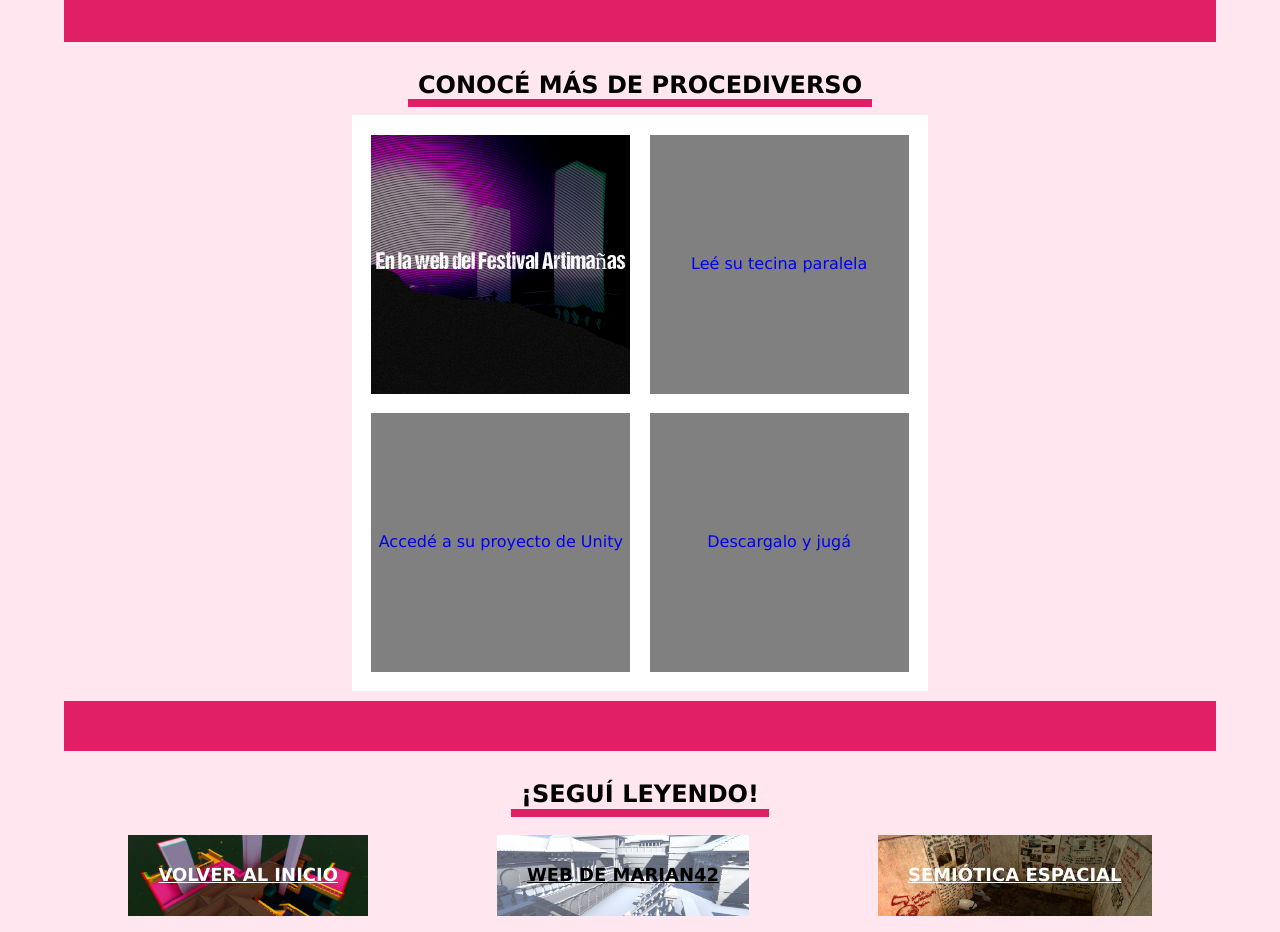
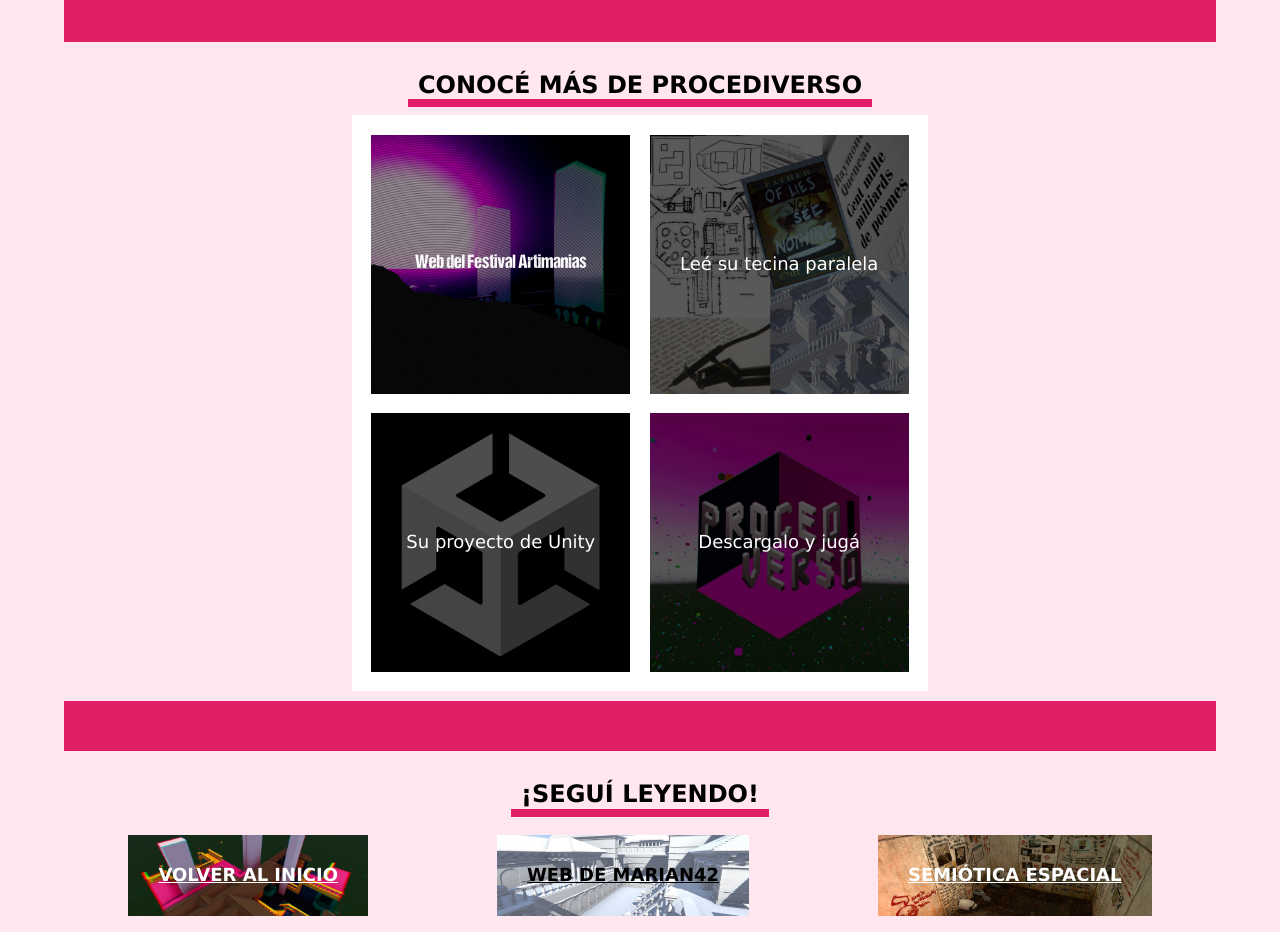
Before and after one commit to alvaroPD00/ProcediWeb, a plain HTML site: page index.html in a window 1280 px wide. Shown: the part 4280-5212 px from the top of the page. Drawn offline with Linux system fonts and the light colour scheme.

Commit message:
actualizacion conocer mas

```diff
--- a/css/style.css
+++ b/css/style.css
@@ -305,11 +305,35 @@ header {
 }
 .c-artimanias {
   font-family: "DCC-Ash";
-  background-image: url("../img/cuadrado\ artimañas.jpg");
+  background-image: url("../img/cuadrado-artimañas.jpg");
   background-position: center;
   background-size: cover;
   color: white;
-  font-size: x-large;
+  font-size: larger;
+}
+
+.c-tesina {
+  background-image: url("../img/cuadrado-tecina.jpg");
+  background-position: center;
+  background-size: cover;
+  color: white;
+  font-size: large;
+}
+
+.c-github {
+  background-image: url("../img/cuadrado-github.jpg");
+  background-position: center;
+  background-size: cover;
+  color: white;
+  font-size: large;
+}
+
+.c-itchio {
+  background-image: url("../img/cuadrado-itchio.jpg");
+  background-position: center;
+  background-size: cover;
+  color: white;
+  font-size: large;
 }
 
 /**************************segui leyendo*****************************/
--- a/index.html
+++ b/index.html
@@ -328,7 +328,7 @@
               class="cuadrado c-artimanias"
               href="https://taller5.ludic.cc/artimanias/2023/obra/procediverso/"
               target="https://taller5.ludic.cc/artimanias/2023/obra/procediverso/"
-              ><p>En la web del Festival Artimañas</p></a
+              ><p>Web del Festival Artimanias</p></a
             >
 
             <!-------------tesina-->
@@ -340,12 +340,18 @@
             >
 
             <!--------------------github-->
-            <a class="cuadrado c-github" href="Proximamente.html"
-              ><p>Accedé a su proyecto de Unity</p></a
+            <a
+              class="cuadrado c-github"
+              href="https://github.com/AlvaroPerezDominguez/ProyectoProcediverso"
+              target="https://github.com/AlvaroPerezDominguez/ProyectoProcediverso"
+              ><p>Su proyecto de Unity</p></a
             >
 
             <!---------------itchio-->
-            <a class="cuadrado c-itchio" href="Proximamente.html"
+            <a
+              class="cuadrado c-itchio"
+              href="https://alvaropd.itch.io/procediverso"
+              target="https://alvaropd.itch.io/procediverso"
               ><p>Descargalo y jugá</p></a
             >
           </div>
```
Also changed, not shown: img/cuadrado artimañas.jpg (deleted), img/cuadrado-artimañas.jpg (added), img/cuadrado-github.jpg (added), img/cuadrado-itchio.jpg (added), img/cuadrado-tecina.jpg (added).
